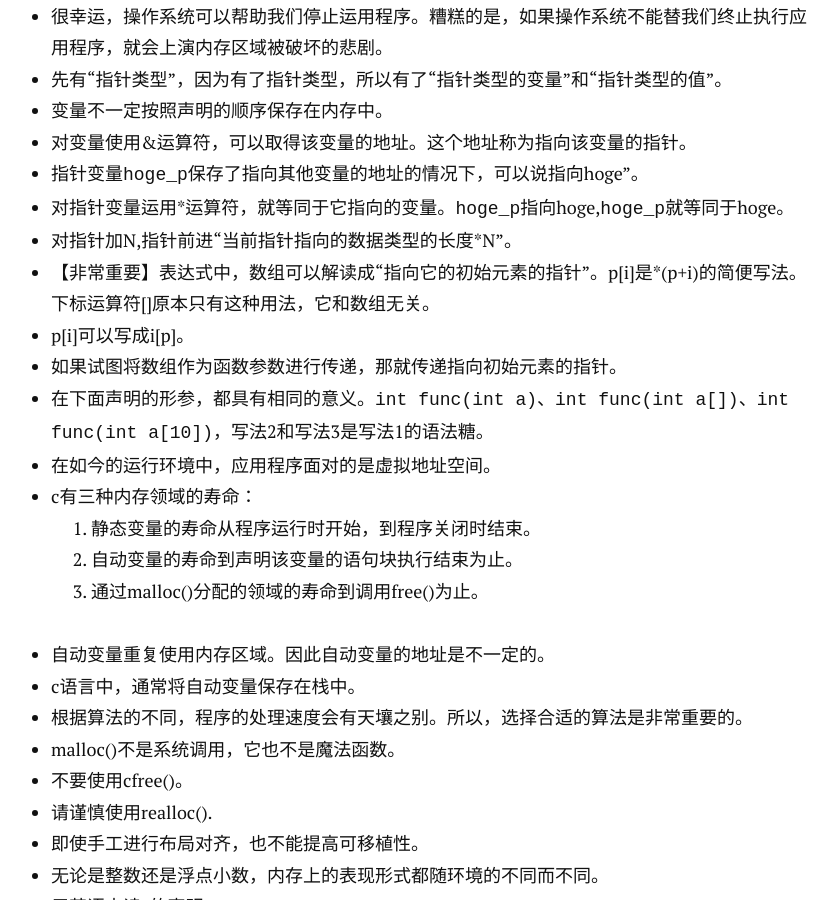
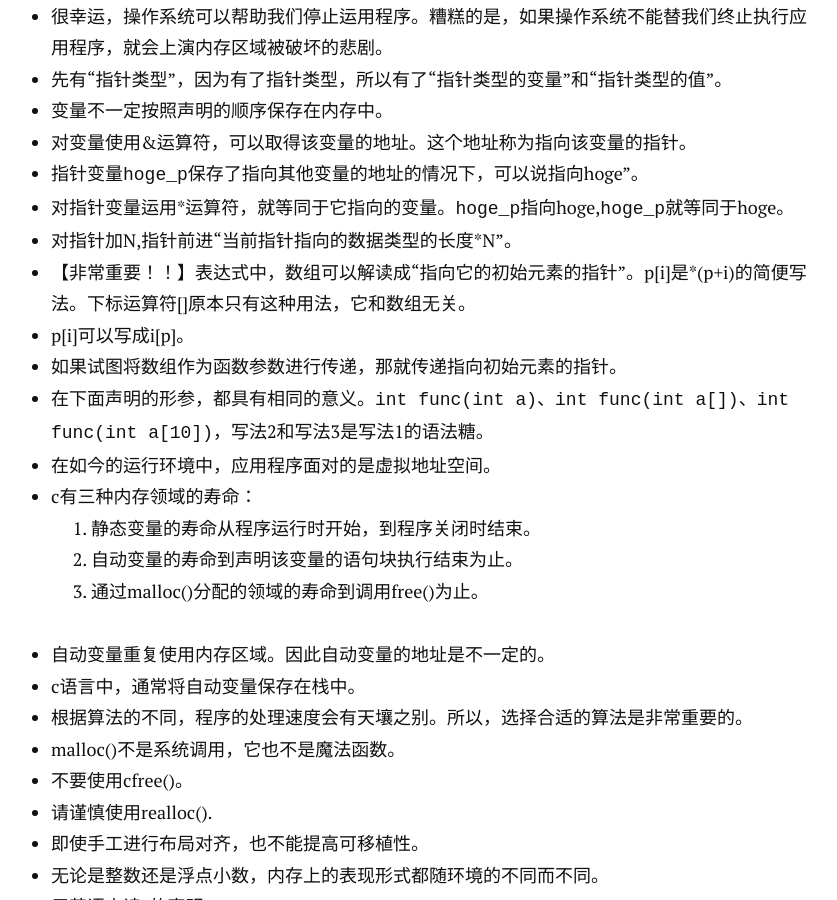
Before and after one commit to ditclear/ditclear.github.io, a Jekyll site: the page built from _posts/2015-4-23-cpoint-post.markdown, in a window 1280 px wide and 900 px high, scrolled down 633 px. Shown: the whole window, without its empty margins (229-1066 px from the left). Built offline with Jekyll 4.4.1, drawn with Linux system fonts in a browser that asks for light colours; Markdown is read by kramdown in place of the engine named in the settings.

```diff
--- a/_posts/2015-4-23-cpoint-post.markdown
+++ b/_posts/2015-4-23-cpoint-post.markdown
@@ -14,7 +14,7 @@ date:   2015-4-23
 - 指针变量`hoge_p`保存了指向其他变量的地址的情况下，可以说指向hoge"。
 - 对指针变量运用*运算符，就等同于它指向的变量。`hoge_p`指向hoge,`hoge_p`就等同于hoge。
 - 对指针加N,指针前进“当前指针指向的数据类型的长度*N”。
-- 【非常重要】表达式中，数组可以解读成“指向它的初始元素的指针”。p[i]是*(p+i)的简便写法。下标运算符[]原本只有这种用法，它和数组无关。
+- 【非常重要！！】表达式中，数组可以解读成“指向它的初始元素的指针”。p[i]是*(p+i)的简便写法。下标运算符[]原本只有这种用法，它和数组无关。
 - p[i]可以写成i[p]。
 - 如果试图将数组作为函数参数进行传递，那就传递指向初始元素的指针。
 - 在下面声明的形参，都具有相同的意义。`int func(int a)`、`int func(int a[])`、`int func(int a[10])`，写法2和写法3是写法1的语法糖。
```
